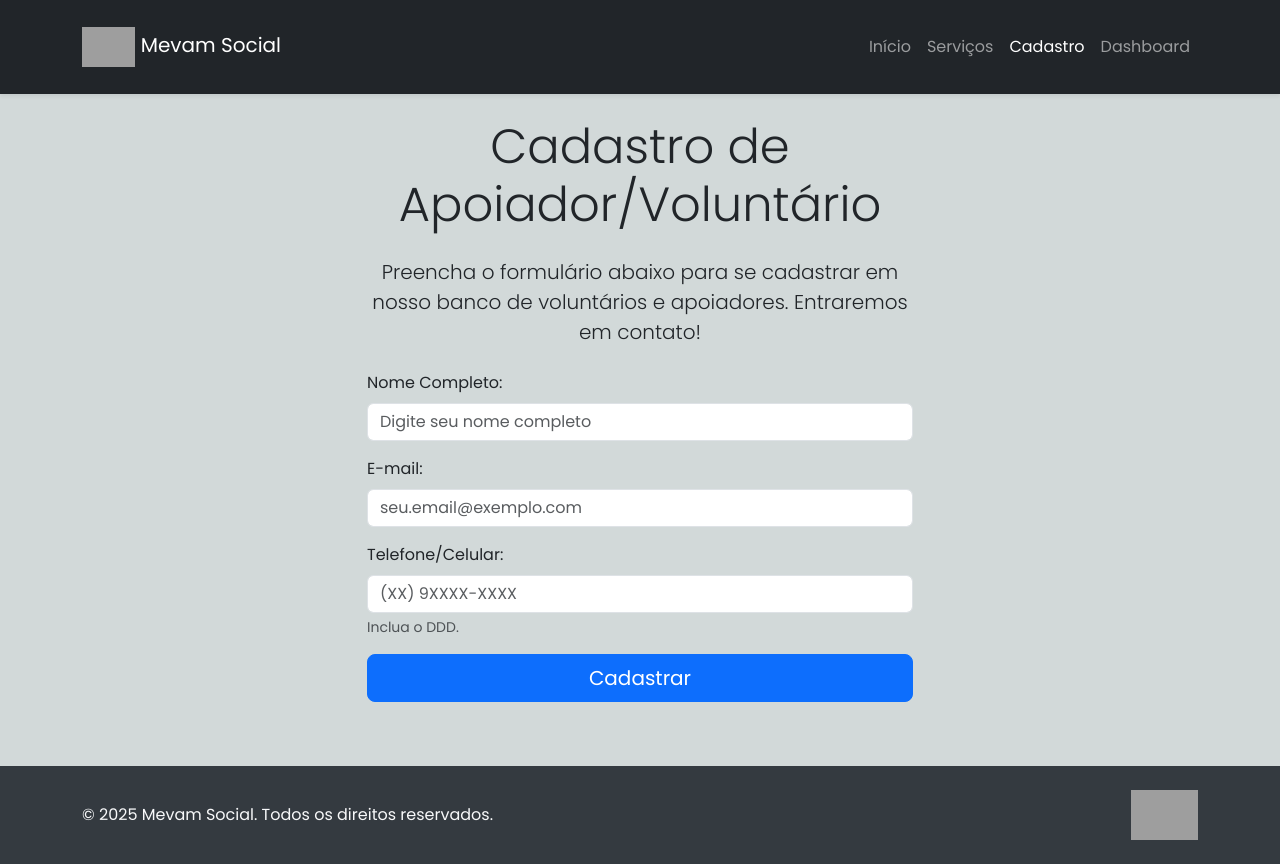
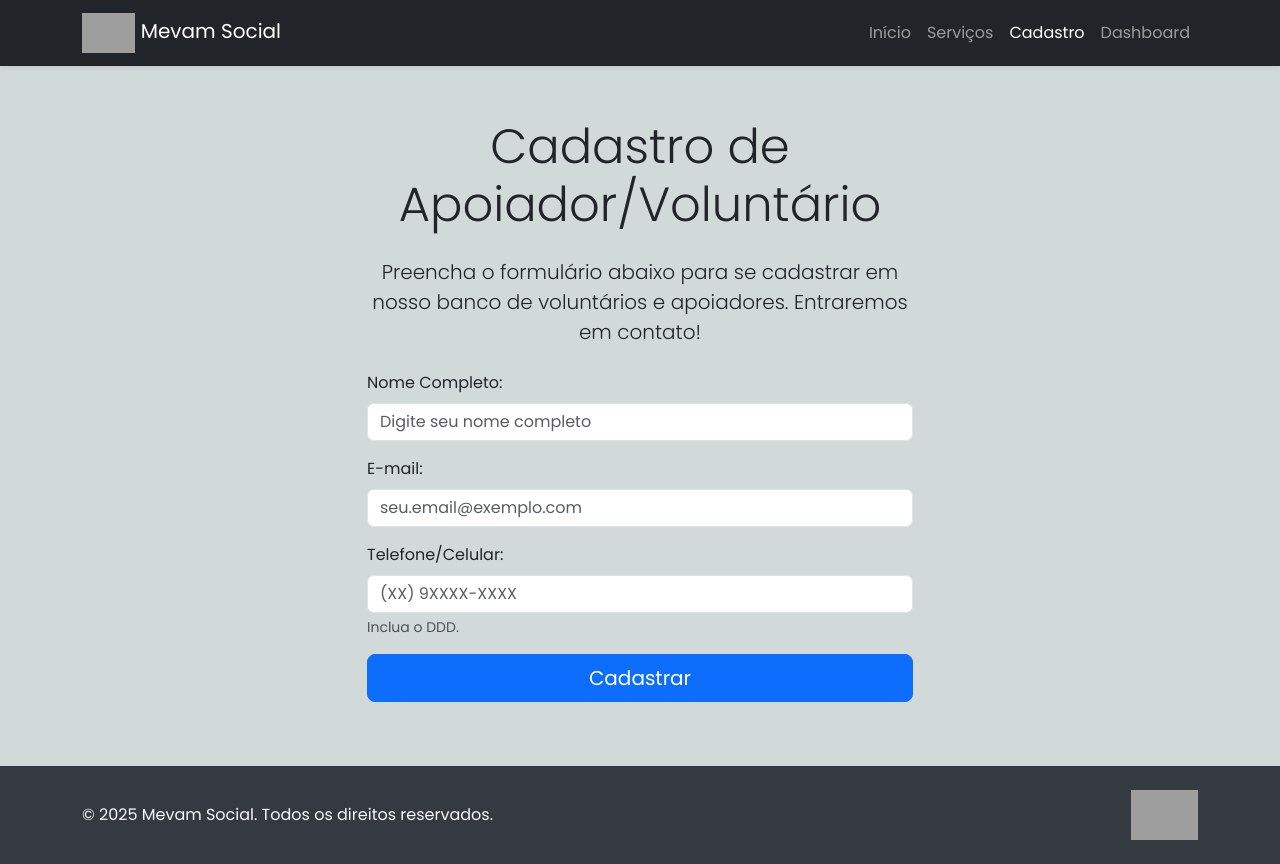
Before and after one commit to Antonio-JDev/ONG-fam-lia_solid-ria-HOW-5, a plain HTML site: page cadastro.html in a window 1280 px wide. Drawn offline with nearby package versions, Linux system fonts and the light colour scheme; grey boxes are pictures that could not be loaded.

```diff
--- a/cadastro.html
+++ b/cadastro.html
@@ -22,10 +22,6 @@
 
         main {
             flex: 1;
-        }
-
-        nav{
-            height: 11.8vh;
         }
 
         /* Faz o main ocupar o espaço disponível */
```
Also changed, not shown: dashboard.html (+0 -1 lines), index.html (+0 -4 lines), servicos.html (+0 -1 lines).
